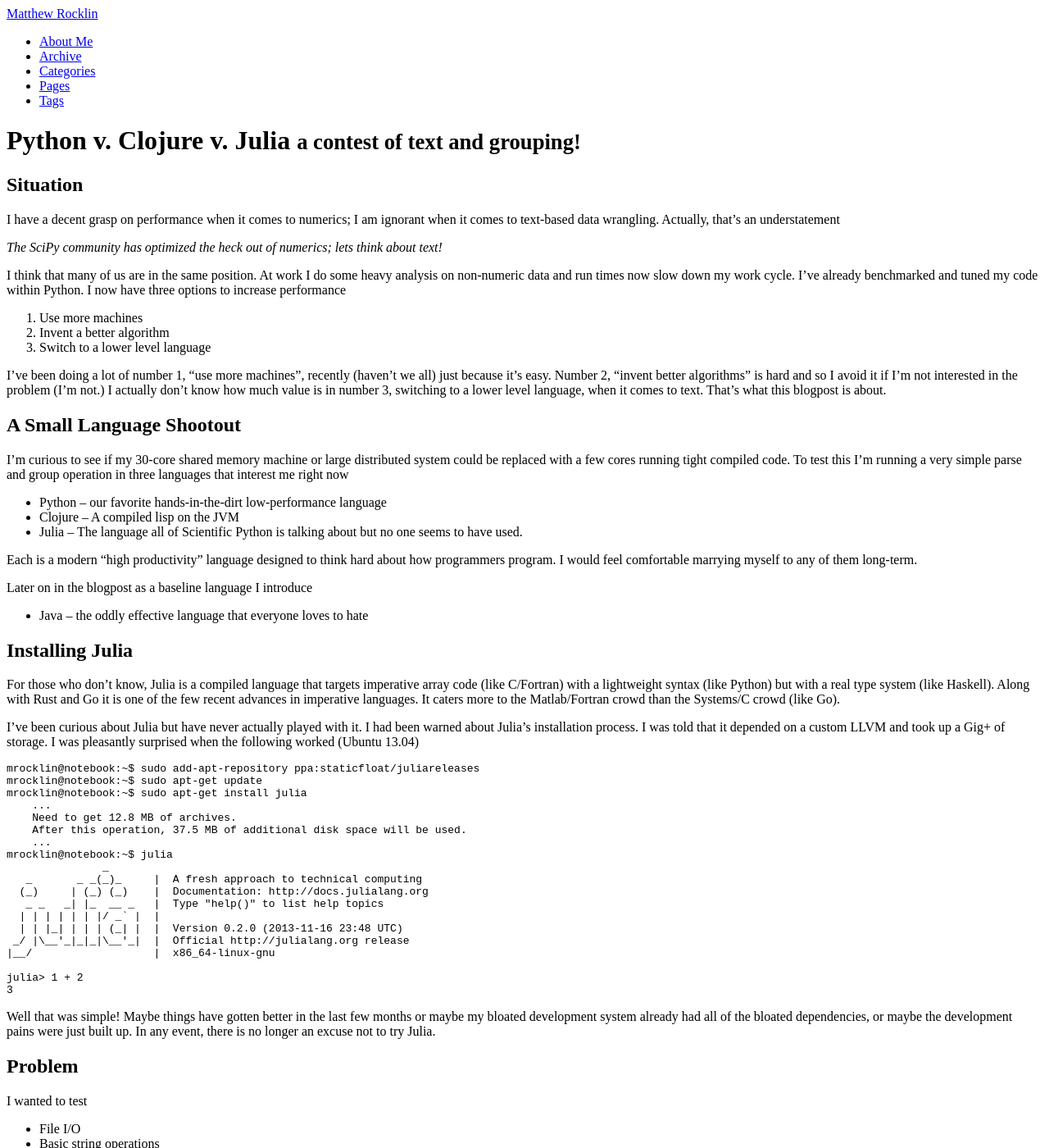
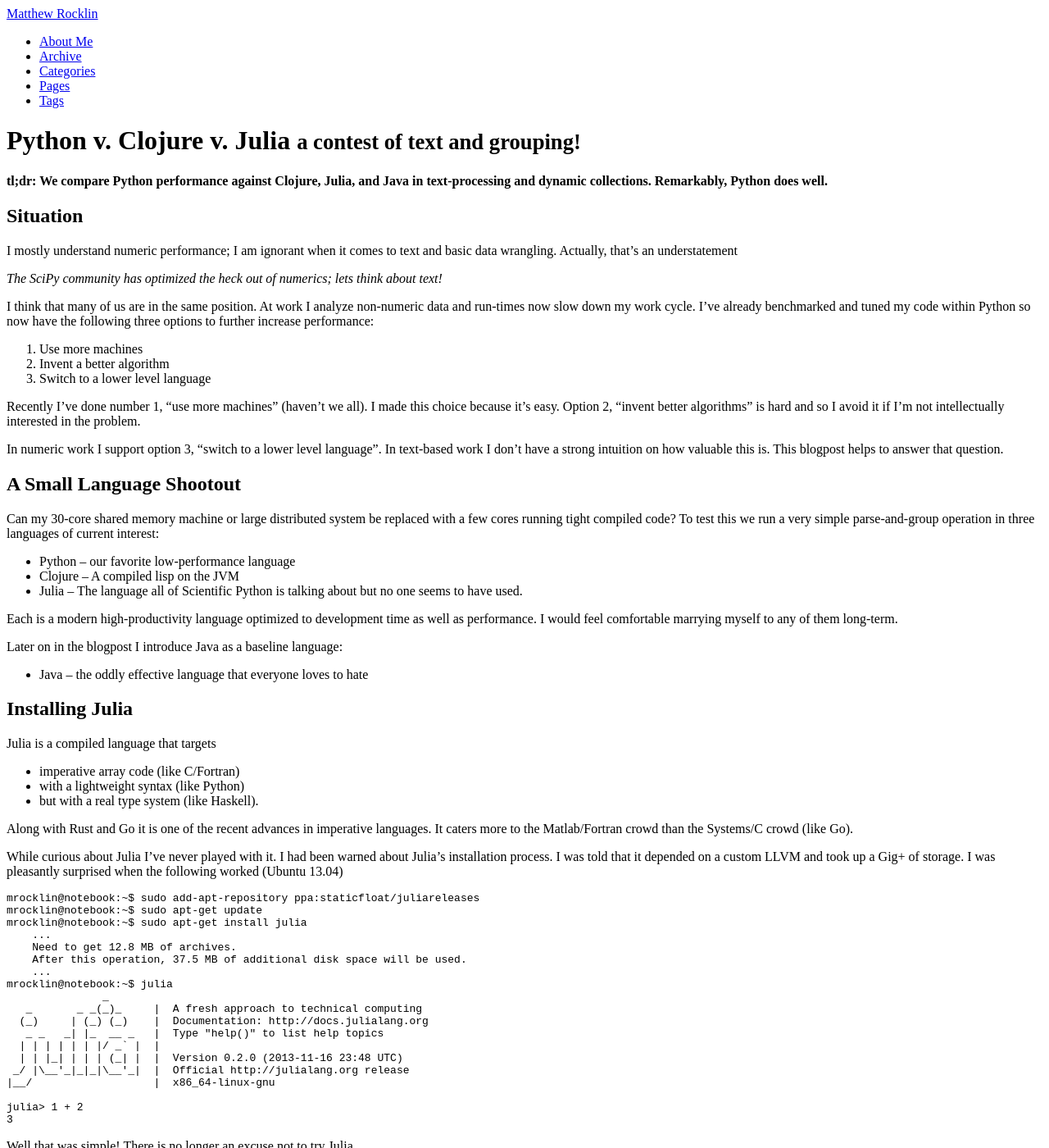
Before and after one commit to besyskymnbk/blog, a Jekyll site: the page built from _posts/work/2014-01-13-Text-Benchmarks.md, in a window 1280 px wide and 1400 px high. Shown: the whole window at 82% size. Built offline with Jekyll 4.4.1, drawn with Linux system fonts in a browser that asks for light colours; comment, search, counter and statistics services are not loaded; some of the changed text lies outside the part shown.

Commit message:
style edits to text-benchmarks

```diff
--- a/_posts/work/2014-01-13-Text-Benchmarks.md
+++ b/_posts/work/2014-01-13-Text-Benchmarks.md
@@ -8,64 +8,71 @@ draft: true
 ---
 {% include JB/setup %}
 
+**tl;dr: We compare Python performance against Clojure, Julia, and Java in
+text-processing and dynamic collections.  Remarkably, Python does well.**
+
 ## Situation
 
-I have a decent grasp on performance when it comes to numerics; I am ignorant
-when it comes to text-based data wrangling.  Actually, that's an understatement
-
+I mostly understand numeric performance; I am ignorant when it comes to text
+and basic data wrangling.  Actually, that's an understatement
 
 *The SciPy community has optimized the heck out of numerics; lets think about
 text!*
 
-I think that many of us are in
-the same position.  At work I do some heavy analysis on non-numeric data and
-run times now slow down my work cycle.  I've already benchmarked and tuned
-my code within Python.  I now have three options to increase performance
+I think that many of us are in the same position.  At work I analyze
+non-numeric data and run-times now slow down my work cycle.  I've already
+benchmarked and tuned my code within Python so now have the following three options to
+further increase performance:
 
 1.  Use more machines
 2.  Invent a better algorithm
 3.  Switch to a lower level language
 
-I've been doing a lot of number 1, "use more machines", recently (haven't we
-all) just because it's easy.  Number 2, "invent better algorithms" is hard and
-so I avoid it if I'm not interested in the problem (I'm not.)  I actually don't
-know how much value is in number 3, switching to a lower level language, when it comes
-to text.  That's what this blogpost is about.
+Recently I've done number 1, "use more machines" (haven't we all).  I made this
+choice because it's easy.  Option 2, "invent better algorithms" is hard and
+so I avoid it if I'm not intellectually interested in the problem.
+
+In numeric work I support option 3, "switch to a lower level language".  In
+text-based work I don't have a strong intuition on how valuable this is.  This
+blogpost helps to answer that question.
 
 
 ## A Small Language Shootout
 
-I'm curious to see if my 30-core shared memory machine or large distributed
-system could be replaced with a few cores running tight compiled code.  To test
-this I'm running a very simple parse and group operation in three languages
-that interest me right now
+Can my 30-core shared memory machine or large distributed system be replaced
+with a few cores running tight compiled code?  To test this we run a very
+simple parse-and-group operation in three languages of current interest:
 
-*   Python -- our favorite hands-in-the-dirt low-performance language
+*   Python -- our favorite low-performance language
 *   Clojure -- A compiled lisp on the JVM
 *   Julia -- The language all of Scientific Python is talking about but no one
     seems to have used.
 
-Each is a modern "high productivity" language designed to think hard about
-how programmers program.  I would feel comfortable marrying myself to any of
+Each is a modern high-productivity language optimized to development time as
+well as performance.  I would feel comfortable marrying myself to any of
 them long-term.
 
-Later on in the blogpost as a baseline language I introduce
+Later on in the blogpost I introduce Java as a baseline language:
 
 *   Java -- the oddly effective language that everyone loves to hate
 
 
 ## Installing Julia
 
-For those who don't know, Julia is a compiled language that targets imperative
-array code (like C/Fortran) with a lightweight syntax (like Python) but with
-a real type system (like Haskell).  Along with Rust and Go it is one of the few
-recent advances in imperative languages.  It caters more to the Matlab/Fortran
-crowd than the Systems/C crowd (like Go).
+Julia is a compiled language that targets
 
-I've been curious about Julia but have never actually played with it.  I had
-been warned about Julia's installation process.  I was told that it depended on
-a custom LLVM and took up a Gig+ of storage.  I was pleasantly surprised when
-the following worked (Ubuntu 13.04)
+*   imperative array code (like C/Fortran)
+*   with a lightweight syntax (like Python)
+*   but with a real type system (like Haskell).
+
+Along with Rust and Go it is one of the recent advances in imperative
+languages.  It caters more to the Matlab/Fortran crowd than the Systems/C crowd
+(like Go).
+
+While curious about Julia I've never played with it.  I had been warned about
+Julia's installation process.  I was told that it depended on a custom LLVM and
+took up a Gig+ of storage.  I was pleasantly surprised when the following
+worked (Ubuntu 13.04)
 
     mrocklin@notebook:~$ sudo add-apt-repository ppa:staticfloat/juliareleases
     mrocklin@notebook:~$ sudo apt-get update
@@ -87,10 +94,7 @@ the following worked (Ubuntu 13.04)
     julia> 1 + 2
     3
 
-Well that was simple!  Maybe things have gotten better in the last few months
-or maybe my bloated development system already had all of the bloated
-dependencies, or maybe the development pains were just built up.  In any event,
-there is no longer an excuse not to try Julia.
+Well that was simple!  There is no longer an excuse not to try Julia.
 
 
 ## Problem
@@ -101,7 +105,7 @@ I wanted to test
 *   Basic string operations
 *   Grouping operations (mostly dictionary lookups and collection appends).
 
-To do this we're going to take all of the word-pairs in "Tale of Two Cities"
+To do this we take all of the word-pairs in "Tale of Two Cities"
 and group them by the first word.  E.g. given data that looks like this
 
     $ cat data.txt
@@ -133,17 +137,21 @@ Cities*
     the, worst
     worst, of
     of, times
+    ...
+
+We'll read in a file, split each line by commas, then perform a groupby
+operation.
 
 
 ## Solutions
 
 Note that these are all done using the pure language.  Both Python and Julia
-have a DataFrame project (like `pandas`) with, I suspect, heavily optimized
-`groupby` operations.  Today we're sticking with the core language.
+have a DataFrame project (like `pandas`) with heavily optimized
+`groupby` operations.  Today we stick with the core language.
 
 ### Python
 
-I'm using `toolz` for the `groupby` operation
+We use `toolz` for the `groupby` operation
 
 {% gist 8365524 %}
 
@@ -151,7 +159,7 @@ I'm using `toolz` for the `groupby` operation
 
 ### Julia
 
-I had to make a `group_by` operation in Julia.
+We have to make a `groupby` operation in Julia.
 
 {% gist 8365495 %}
 
@@ -183,9 +191,9 @@ I expected Python to be dead last.  Instead it comfortably hums along in first.
 It also has the shortest latency (both Julia and Clojure have painful compile
 times (not included in totals)).
 
-Perhaps this is because neither my Clojure nor Julia solutions have sufficient
+Perhaps this is because neither the Clojure nor Julia solutions have sufficient
 type information.  If any Clojurians or Julians (is that what we call you?) are
-around I welcome additions (or replacements) to my solutions.
+around I welcome better solutions.
 
 In particular, I was sad to learn that Julia's `readlines` function is of type
 `file -> Array{Any}` rather than `file -> Array{String}`.  This propagates down
@@ -208,8 +216,8 @@ super-code.  In Clojure and Julia this is the `time` macro
         ...
     end
 
-In Python I used the `duration` context manager.  Context managers really are
-the closest thing that Python has to macros within the standard library.
+In Python I used the `duration` context manager.  Context managers commonly
+serve well where macros are desired.
 
     with duration():
         ...
@@ -219,7 +227,7 @@ But normally people use IPython's `timeit` magic (also macro-like).
 
 ### Lambdas
 
-Oh how I miss nice lambda syntax.  Both Clojure and Julia have concise
+I miss nice lambda syntax.  Both Clojure and Julia have concise
 multi-line anonymous functions.  Julia even has pretty ones:
 
     Python  : lambda x: x + 1
@@ -227,12 +235,12 @@ multi-line anonymous functions.  Julia even has pretty ones:
     Julia   : x -> x + 1
 
 As much as I love Clojure I have to say, that's an ugly `lambda`.  It looks
-like a four year old mashing the top row of the keyboard.
+like a child mashing the top row of the keyboard.
 
 ### No Obligatory Types
 
-As has become the style, there is no necessary explicit type information in any
-of the languages.
+There is no necessary explicit type information in any of the languages.  This
+seems to be a common trait among high productivity languages.
 
 
 ### Performance from Optional Types?
@@ -260,7 +268,7 @@ The results?
 
 Java is not significantly faster.  This also surprised me.  In particular it
 probably answers the question *"Can more type information accelerate
-the Clojure/Julia solutions?"* with the answer *No*.
+the Clojure/Julia solutions?"* with the answer *"No"*.
 
 Evidently this problem is bound by data structure implementations.
 
@@ -271,12 +279,14 @@ like `groupby` are absent and difficult to create.
 
 {% gist 8387373 %}
 
+    javac Benchmark.java
+    java Benchmark word-pairs.txt
 
 ## Conclusions
 
-I no longer feel guilty about using Python for this kind of data analytic
-operation and I'm more optimistic about its use in data analytics in general.
-
+I no longer feel guilty about using Python for this specific kind of data
+analytic operation and I'm more optimistic about its use in data analytics in
+general.
 
 
 ## Appendix
```
Also changed, not shown: other parts of _posts/work/2014-01-13-Text-Benchmarks.md (+1 -1 lines).
